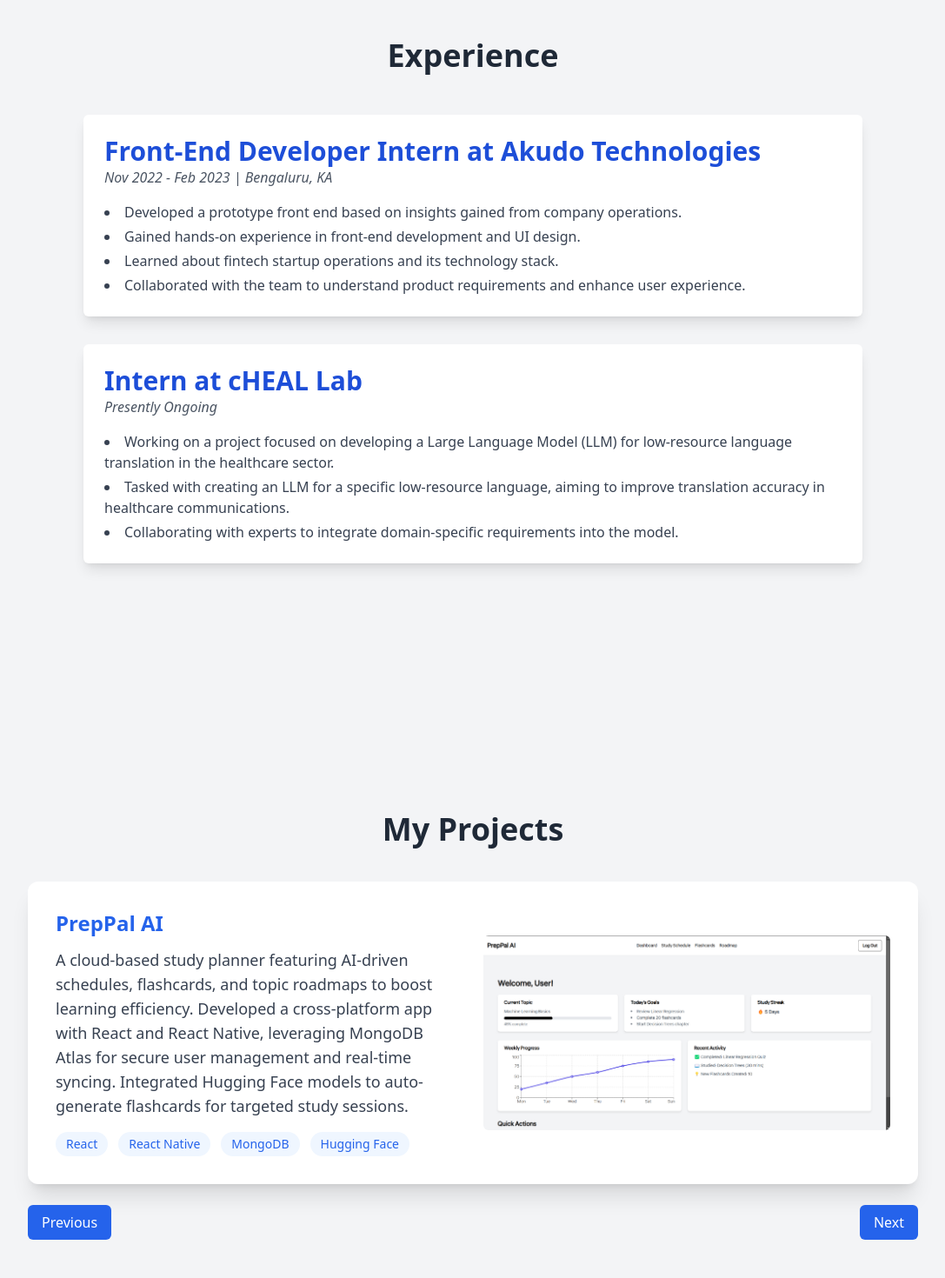
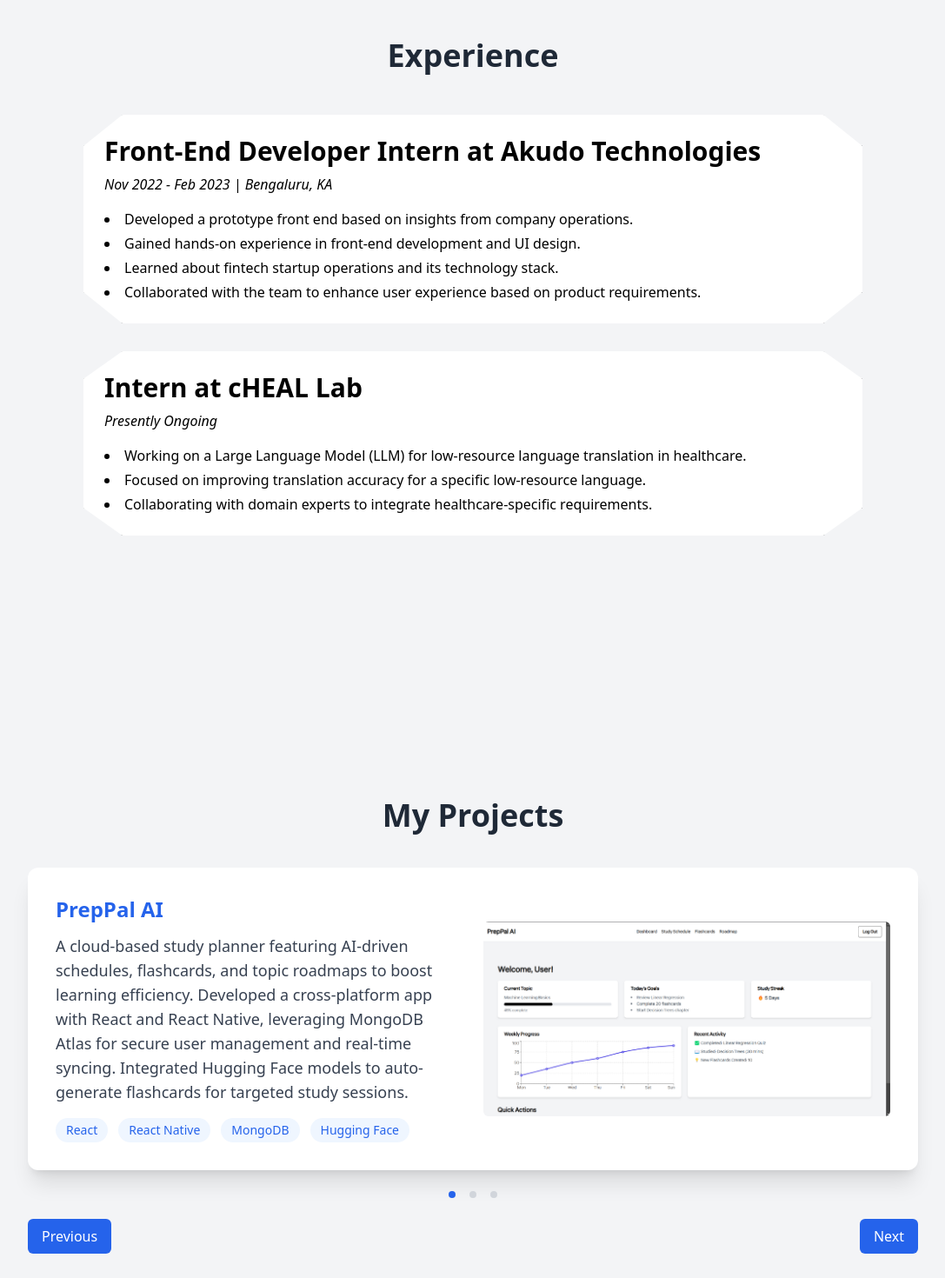
Before and after one commit to invalid-variable-51/MyPortfolio, a React (Vite) app: page / in a window 1280 px wide. Shown: the part 1820-3290 px from the top of the page at 87% size, without its empty margins (96-1183 px from the left). Built offline with nearby package versions, Linux system fonts and the light colour scheme; a web font is replaced by a local one.

Commit message:
Intialization of Project

```diff
--- a/src/components/Education.jsx
+++ b/src/components/Education.jsx
@@ -1,60 +1,107 @@
 import React from 'react';
+import { Element } from 'react-scroll';
+import { motion } from 'framer-motion';
 import pesLogo from '../assets/peslogo.png';
 import vyasLogo from '../assets/vyaslogo.jpeg';
-import { Element } from 'react-scroll';
+
+const cardVariantsLeft = {
+  hidden: { opacity: 0, x: -100 },
+  visible: {
+    opacity: 1,
+    x: 0,
+    transition: { type: 'spring', stiffness: 120, damping: 20 }
+  },
+  hover: { scale: 1.05, rotate: 3, transition: { type: 'spring', stiffness: 300 } }
+};
+
+const cardVariantsRight = {
+  hidden: { opacity: 0, x: 100 },
+  visible: {
+    opacity: 1,
+    x: 0,
+    transition: { type: 'spring', stiffness: 120, damping: 20 }
+  },
+  hover: { scale: 1.05, rotate: -3, transition: { type: 'spring', stiffness: 300 } }
+};
 
 const Education = () => {
   return (
     <Element name="Education">
       <section className="w-full min-h-[50vh] flex flex-col items-center justify-start py-16 px-4 bg-gray-100">
         {/* Section Heading */}
-        <h2 className="text-3xl sm:text-4xl font-bold text-gray-800 mb-8 text-center">
+        <motion.h2
+          className="text-3xl sm:text-4xl font-bold text-gray-800 mb-8 text-center"
+          initial={{ opacity: 0, y: -20 }}
+          animate={{ opacity: 1, y: 0 }}
+          transition={{ duration: 0.5 }}
+          whileHover={{ scale: 1.05, textShadow: "0px 0px 8px rgba(0, 0, 0, 0.5)" }}
+        >
           My Education
-        </h2>
+        </motion.h2>
 
-        {/* First Education Card - PES University */}
-        <div className="max-w-2xl w-full bg-white rounded-md shadow-md p-6 flex flex-col md:flex-row items-center gap-6 mb-8">
-          {/* College/University Logo */}
-          <img
+        {/* First Education Card - PES University (enters from left) */}
+        <motion.div
+          className="max-w-2xl w-full bg-white rounded-md shadow-md p-6 flex flex-col md:flex-row items-center gap-6 mb-8"
+          variants={cardVariantsLeft}
+          initial="hidden"
+          whileInView="visible"
+          viewport={{ once: true }}
+          transition={{ delay: 0.1 }}
+          whileHover="hover"
+        >
+          <motion.img
             src={pesLogo}
             alt="PES University Logo"
             className="w-20 sm:w-24 h-20 sm:h-24 object-contain"
+            whileHover={{ scale: 1.1 }}
           />
-          {/* Education Details */}
           <div className="text-center md:text-left">
-            <h3 className="text-lg sm:text-xl md:text-2xl font-semibold text-gray-800 mb-1">
+            <motion.h3
+              className="text-lg sm:text-xl md:text-2xl font-semibold text-gray-800 mb-1"
+              whileHover={{ color: "#2563EB" }}
+            >
               Master of Computer Applications
-            </h3>
-            <p className="text-gray-700">
+            </motion.h3>
+            <motion.p className="text-gray-700">
               <strong>PES University</strong>, Bangalore, KA
-            </p>
-            <p className="text-gray-700">
+            </motion.p>
+            <motion.p className="text-gray-700">
               <em>Oct 2023 - Jul 2025</em>
-            </p>
+            </motion.p>
           </div>
-        </div>
+        </motion.div>
 
-        {/* Second Education Card - Vyas College */}
-        <div className="max-w-2xl w-full bg-white rounded-md shadow-md p-6 flex flex-col md:flex-row items-center gap-6">
-          {/* College/University Logo */}
-          <img
+        {/* Second Education Card - Vyas College (enters from right) */}
+        <motion.div
+          className="max-w-2xl w-full bg-white rounded-md shadow-md p-6 flex flex-col md:flex-row items-center gap-6"
+          variants={cardVariantsRight}
+          initial="hidden"
+          whileInView="visible"
+          viewport={{ once: true }}
+          transition={{ delay: 0.2 }}
+          whileHover="hover"
+        >
+          <motion.img
             src={vyasLogo}
             alt="Vyas College Logo"
             className="w-20 sm:w-24 h-20 sm:h-24 object-contain"
+            whileHover={{ scale: 1.1 }}
           />
-          {/* Education Details */}
           <div className="text-center md:text-left">
-            <h3 className="text-lg sm:text-xl md:text-2xl font-semibold text-gray-800 mb-1">
+            <motion.h3
+              className="text-lg sm:text-xl md:text-2xl font-semibold text-gray-800 mb-1"
+              whileHover={{ color: "#2563EB" }}
+            >
               Bachelor of Commerce
-            </h3>
-            <p className="text-gray-700">
+            </motion.h3>
+            <motion.p className="text-gray-700">
               <strong>Jai Narain Vyas University</strong>, Jodhpur, RAJ
-            </p>
-            <p className="text-gray-700">
+            </motion.p>
+            <motion.p className="text-gray-700">
               <em>Aug 2019 - Sep 2022</em>
-            </p>
+            </motion.p>
           </div>
-        </div>
+        </motion.div>
       </section>
     </Element>
   );
--- a/src/components/Experience.jsx
+++ b/src/components/Experience.jsx
@@ -3,6 +3,30 @@
 import { Element } from 'react-scroll';
 
 const Experience = () => {
+  // Variants for entry wiggle effect
+  const cardVariants = {
+    hidden: { opacity: 0, y: 50 },
+    visible: {
+      opacity: 1,
+      y: 0,
+      rotate: [-3, 3, -3, 2, 0], // Wiggle animation
+      transition: { duration: 0.8, ease: "easeInOut" },
+    },
+    hover: {
+      scale: 1.02,
+      rotate: 2,
+      transition: { duration: 0.3 }
+    }
+  };
+
+  // Clip-path to resemble an uneven plank/letter
+  const clippedStyle = {
+    backgroundColor: "#fff",
+    clipPath:
+      "polygon(5% 0%, 95% 0%, 100% 15%, 100% 85%, 95% 100%, 5% 100%, 0% 85%, 0% 15%)",
+    boxShadow: "5px 5px 15px rgba(0,0,0,1)", // Added custom shadow for depth
+  };
+
   return (
     <Element name="Experience">
       <section className="w-full min-h-screen flex flex-col items-center justify-start py-16 px-4 bg-gray-100">
@@ -13,20 +37,21 @@
         <div className="max-w-4xl w-full space-y-8">
           {/* Akudo Technologies Internship */}
           <motion.div
-            className="bg-white rounded-md shadow-lg p-6"
-            initial={{ opacity: 0, y: 30 }}
-            animate={{ opacity: 1, y: 0 }}
-            transition={{ duration: 0.7 }}
+            className="relative rounded-md shadow-xl p-6 text-black"
+            style={clippedStyle}
+            variants={cardVariants}
+            initial="hidden"
+            whileInView="visible"
+            viewport={{ once: false, amount: 0.5 }} // Triggers animation when in view
+            whileHover="hover"
           >
-            <h3 className="text-2xl sm:text-3xl font-semibold text-blue-700">
+            <h3 className="text-2xl sm:text-3xl font-semibold mb-2">
               Front-End Developer Intern at Akudo Technologies
             </h3>
-            <p className="text-gray-600 italic mb-4">
-              Nov 2022 - Feb 2023 | Bengaluru, KA
-            </p>
-            <ul className="list-disc list-inside text-gray-700 space-y-1">
+            <p className="italic mb-4">Nov 2022 - Feb 2023 | Bengaluru, KA</p>
+            <ul className="list-disc list-inside space-y-1">
               <li>
-                Developed a prototype front end based on insights gained from company operations.
+                Developed a prototype front end based on insights from company operations.
               </li>
               <li>
                 Gained hands-on experience in front-end development and UI design.
@@ -35,31 +60,34 @@
                 Learned about fintech startup operations and its technology stack.
               </li>
               <li>
-                Collaborated with the team to understand product requirements and enhance user experience.
+                Collaborated with the team to enhance user experience based on product requirements.
               </li>
             </ul>
           </motion.div>
 
           {/* cHEAL Lab Internship */}
           <motion.div
-            className="bg-white rounded-md shadow-lg p-6"
-            initial={{ opacity: 0, y: 30 }}
-            animate={{ opacity: 1, y: 0 }}
-            transition={{ duration: 0.7, delay: 0.3 }}
+            className="relative rounded-md shadow-xl p-6 text-black"
+            style={clippedStyle}
+            variants={cardVariants}
+            initial="hidden"
+            whileInView="visible"
+            viewport={{ once: false, amount: 0.5 }} // Triggers animation when in view
+            whileHover="hover"
           >
-            <h3 className="text-2xl sm:text-3xl font-semibold text-blue-700">
+            <h3 className="text-2xl sm:text-3xl font-semibold mb-2">
               Intern at cHEAL Lab
             </h3>
-            <p className="text-gray-600 italic mb-4">Presently Ongoing</p>
-            <ul className="list-disc list-inside text-gray-700 space-y-1">
+            <p className="italic mb-4">Presently Ongoing</p>
+            <ul className="list-disc list-inside space-y-1">
               <li>
-                Working on a project focused on developing a Large Language Model (LLM) for low-resource language translation in the healthcare sector.
+                Working on a Large Language Model (LLM) for low-resource language translation in healthcare.
               </li>
               <li>
-                Tasked with creating an LLM for a specific low-resource language, aiming to improve translation accuracy in healthcare communications.
+                Focused on improving translation accuracy for a specific low-resource language.
               </li>
               <li>
-                Collaborating with experts to integrate domain-specific requirements into the model.
+                Collaborating with domain experts to integrate healthcare-specific requirements.
               </li>
             </ul>
           </motion.div>
--- a/src/components/Project.jsx
+++ b/src/components/Project.jsx
@@ -47,21 +47,35 @@
   },
 ];
 
-// Framer Motion variants for slide animation
+// Framer Motion variants for left/right slide animation
 const slideVariants = {
-  initial: { x: 100, opacity: 0 },
-  animate: { x: 0, opacity: 1 },
-  exit: { x: -100, opacity: 0 },
+  initial: (direction) => ({
+    x: direction > 0 ? 100 : -100,
+    opacity: 0,
+  }),
+  animate: {
+    x: 0,
+    opacity: 1,
+    transition: { duration: 0.6, ease: 'easeInOut' },
+  },
+  exit: (direction) => ({
+    x: direction > 0 ? -100 : 100,
+    opacity: 0,
+    transition: { duration: 0.6, ease: 'easeInOut' },
+  }),
 };
 
 const Projects = () => {
   const [currentIndex, setCurrentIndex] = useState(0);
+  const [direction, setDirection] = useState(1);
 
   const nextProject = () => {
+    setDirection(1);
     setCurrentIndex((prev) => (prev + 1) % projects.length);
   };
 
   const prevProject = () => {
+    setDirection(-1);
     setCurrentIndex((prev) => (prev - 1 + projects.length) % projects.length);
   };
 
@@ -72,16 +86,16 @@
           My Projects
         </h2>
 
-        <div className="relative w-full max-w-5xl">
+        <div className="relative w-full max-w-5xl min-h-[400px]">
           {/* AnimatePresence handles exit transitions for the outgoing card */}
-          <AnimatePresence mode="wait">
+          <AnimatePresence mode="wait" custom={direction}>
             <motion.div
               key={projects[currentIndex].title}
               variants={slideVariants}
               initial="initial"
               animate="animate"
               exit="exit"
-              transition={{ duration: 0.6 }}
+              custom={direction}
               className="bg-white rounded-xl shadow-xl p-6 sm:p-8 flex flex-col md:flex-row items-center gap-6 hover:shadow-2xl transition-shadow duration-300"
               whileHover={{ scale: 1.01 }}
             >
@@ -117,17 +131,33 @@
             </motion.div>
           </AnimatePresence>
 
+          {/* Pagination Dots */}
+          <div className="flex justify-center items-center mt-6">
+            {projects.map((_, index) => (
+              <div
+                key={index}
+                onClick={() => {
+                  setDirection(index > currentIndex ? 1 : -1);
+                  setCurrentIndex(index);
+                }}
+                className={`h-2 w-2 mx-2 rounded-full ${
+                  index === currentIndex ? 'bg-blue-600' : 'bg-gray-300'
+                } cursor-pointer`}
+              />
+            ))}
+          </div>
+
           {/* Navigation Buttons */}
           <div className="flex flex-col sm:flex-row justify-between items-center mt-6 gap-4">
             <button
               onClick={prevProject}
-              className="px-4 py-2 bg-blue-600 text-white rounded-md hover:bg-blue-700 transition-colors duration-300"
+              className={`px-4 py-2 bg-blue-600 text-white rounded-md hover:bg-blue-700 transition-colors duration-300`}
             >
               Previous
             </button>
             <button
               onClick={nextProject}
-              className="px-4 py-2 bg-blue-600 text-white rounded-md hover:bg-blue-700 transition-colors duration-300"
+              className={`px-4 py-2 bg-blue-600 text-white rounded-md hover:bg-blue-700 transition-colors duration-300`}
             >
               Next
             </button>
```
Also changed, not shown: src/components/Skill.jsx (+20 -6 lines).
